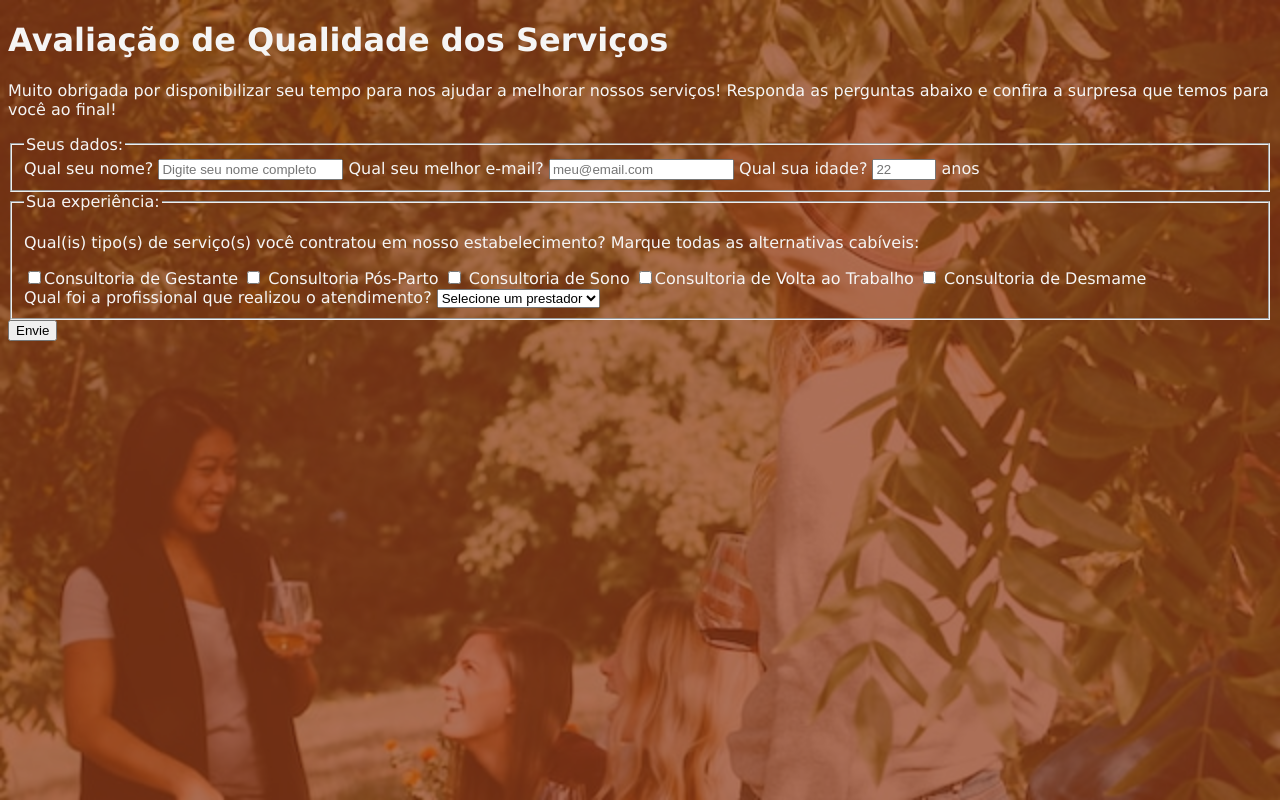
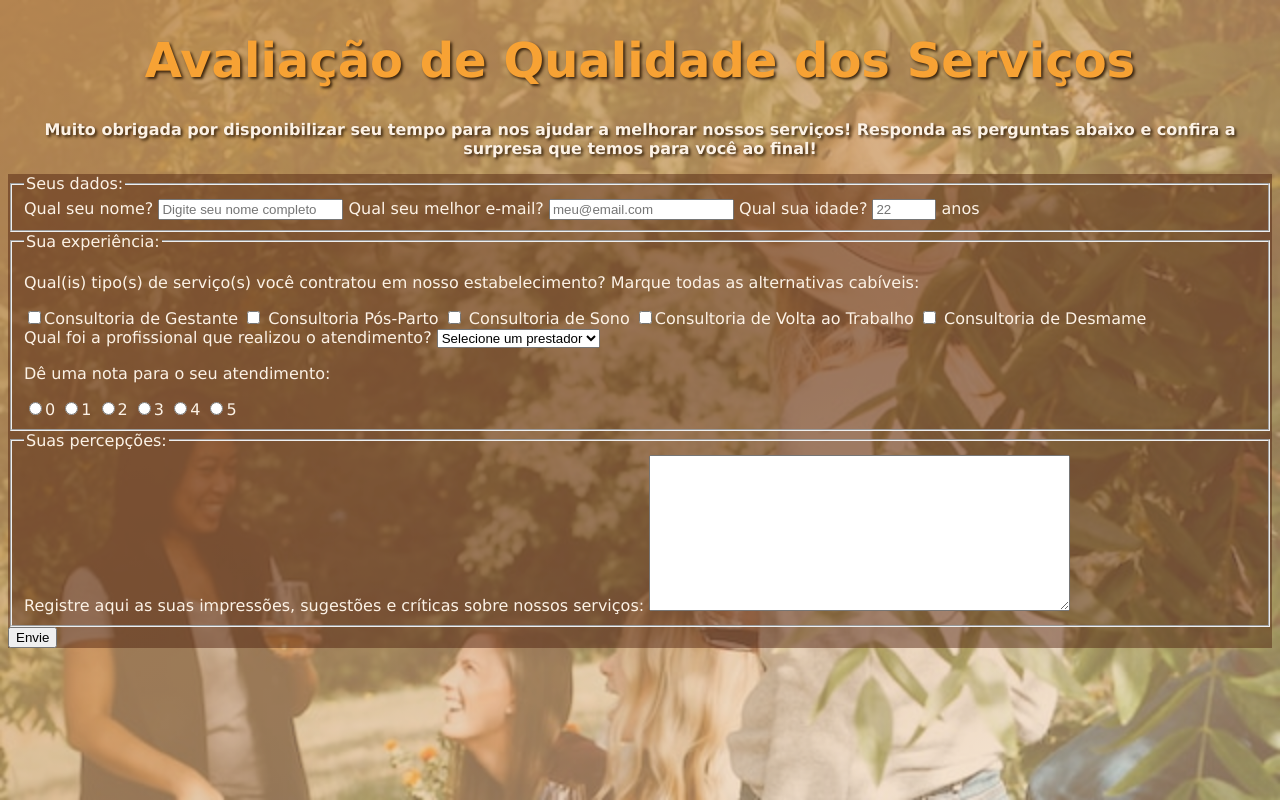
Before and after one commit to thaisarten/Survey-Form, a plain HTML site: page index.html in a window 1280 px wide. Drawn offline with Linux system fonts and the light colour scheme.

Commit message:
Finalização do html

```diff
--- a/index.html
+++ b/index.html
@@ -9,11 +9,13 @@
 </head>
 
 <body>
-    <h1 id="title">Avaliação de Qualidade dos Serviços</h1>
-    <p id="description">Muito obrigada por disponibilizar seu tempo para nos ajudar a melhorar nossos serviços! Responda
-        as perguntas abaixo e confira a surpresa que temos para você ao final!
-    </p>
-
+    <header class="header">
+        <h1 id="title" class="text-center">Avaliação de Qualidade dos Serviços</h1>
+        <p id="description" class="text-center">Muito obrigada por disponibilizar seu tempo para nos ajudar a melhorar nossos serviços!
+            Responda
+            as perguntas abaixo e confira a surpresa que temos para você ao final!
+        </p>
+    </header>
     <form action="" id="survey-form">
         <fieldset id="dados">
             <legend>Seus dados:</legend>
@@ -53,9 +55,20 @@
                     <option value="2">Thaís Arten</option>
                 </select>
             </label>
-
-
-
+            <p>Dê uma nota para o seu atendimento:</p>
+            <div>
+                <input type="radio" name="nota-atendimento" id="0" value="0"><label for="0">0</label>
+                <input type="radio" name="nota-atendimento" id="1" value="1"><label for="1">1</label>
+                <input type="radio" name="nota-atendimento" id="2" value="2"><label for="2">2</label>
+                <input type="radio" name="nota-atendimento" id="3" value="3"><label for="3">3</label>
+                <input type="radio" name="nota-atendimento" id="4" value="4"><label for="4">4</label>
+                <input type="radio" name="nota-atendimento" id="5" value="5"><label for="5">5</label>
+            </div>
+        </fieldset>
+        <fieldset id="percepcao">
+            <legend>Suas percepções:</legend>
+            <label for="opiniao">Registre aqui as suas impressões, sugestões e críticas sobre nossos serviços:</label>
+            <textarea name="opiniao" id="opiniao" cols="50" rows="10" maxlength="2000"></textarea>
         </fieldset>
         <input type="submit" value="Envie">
     </form>
--- a/styles.css
+++ b/styles.css
@@ -1,14 +1,7 @@
 body {
     font-family: Verdana, Geneva, Tahoma, sans-serif;
-    background-image: url(bgImage.jpg);
-    background-repeat: no-repeat;
-    background-size: cover;
-    color: whitesmoke;
-}
-
-label {
-    display: inline;
-
+    font-size: 1rem;
+    color: #fcf2e6;
 }
 
 body::before {
@@ -18,9 +11,45 @@ body::before {
     left: 0;
     width: 100%;
     height: 100%;
-    background-color: #8d3715;
+    z-index: -1;
+    background-color: rgb(77, 42, 5);
     opacity: 0.7;
     /* Ajuste a opacidade conforme desejado */
-    z-index: -1;
-    /* Coloque o pseudo-elemento atrás do conteúdo */
+    background-image: linear-gradient(156deg, rgba(161, 85, 4, 0.877), rgba(250, 150, 40, .2)), url(bgImage.jpg);
+    background-repeat: no-repeat;
+    background-size: cover;
 }
+
+*,
+*::before,
+*::after {
+    box-sizing: border-box;
+}
+
+.text-center {
+    text-align: center;
+    text-shadow: 2px 2px 3px rgba(43, 23, 3, 0.884);
+
+}
+
+h1 {
+    font-size: 3rem;
+    max-width: 100%vh;
+    padding: 0;
+    color: #f7a234;
+}
+
+#description {
+    display: block;
+    margin-block-start: 1em;
+    margin-block-end: 1em;
+    margin-inline-start: 0px;
+    margin-inline-end: 0px;
+    font-weight: 600;
+    color: #fcf2e6;
+
+}
+
+form {
+    background-color: #491b0973;
+}
```
